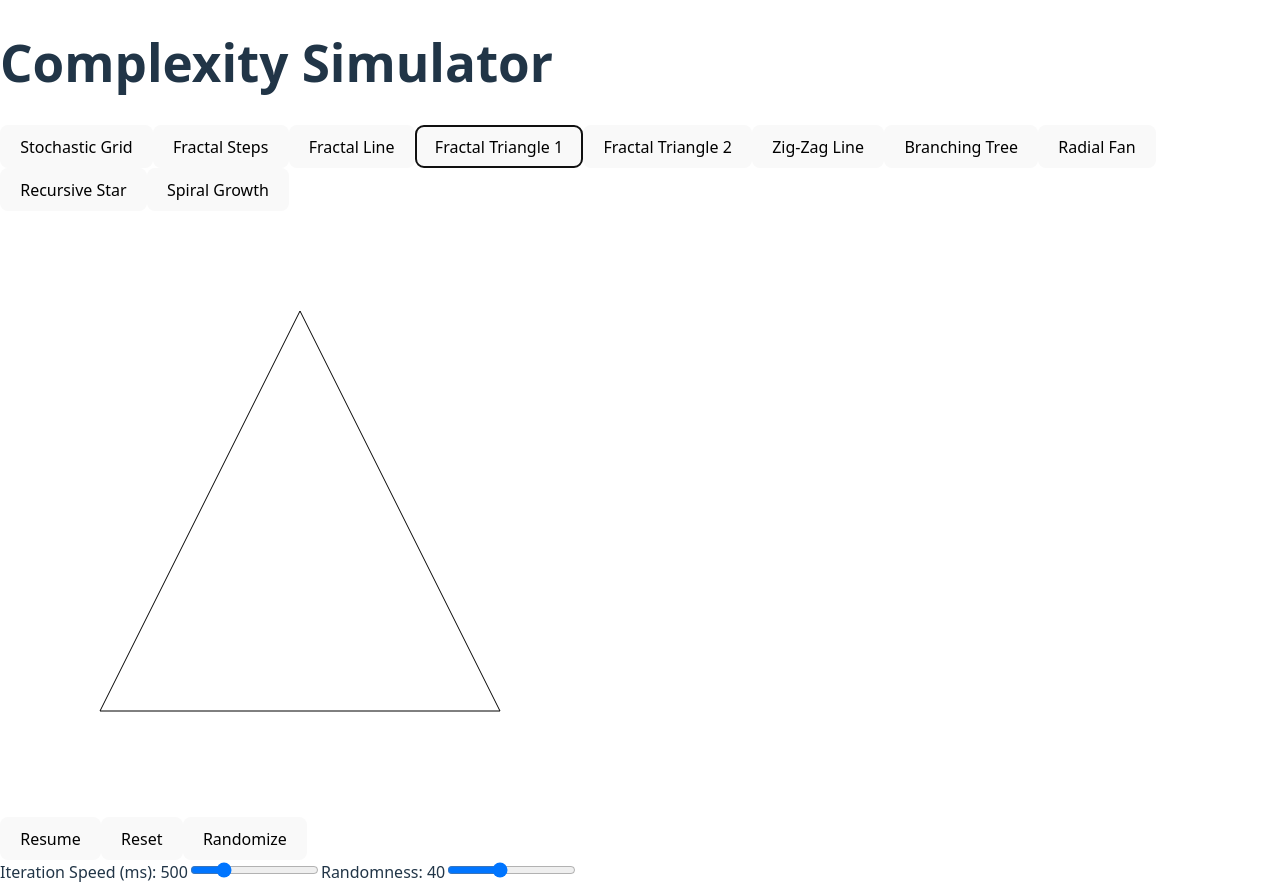
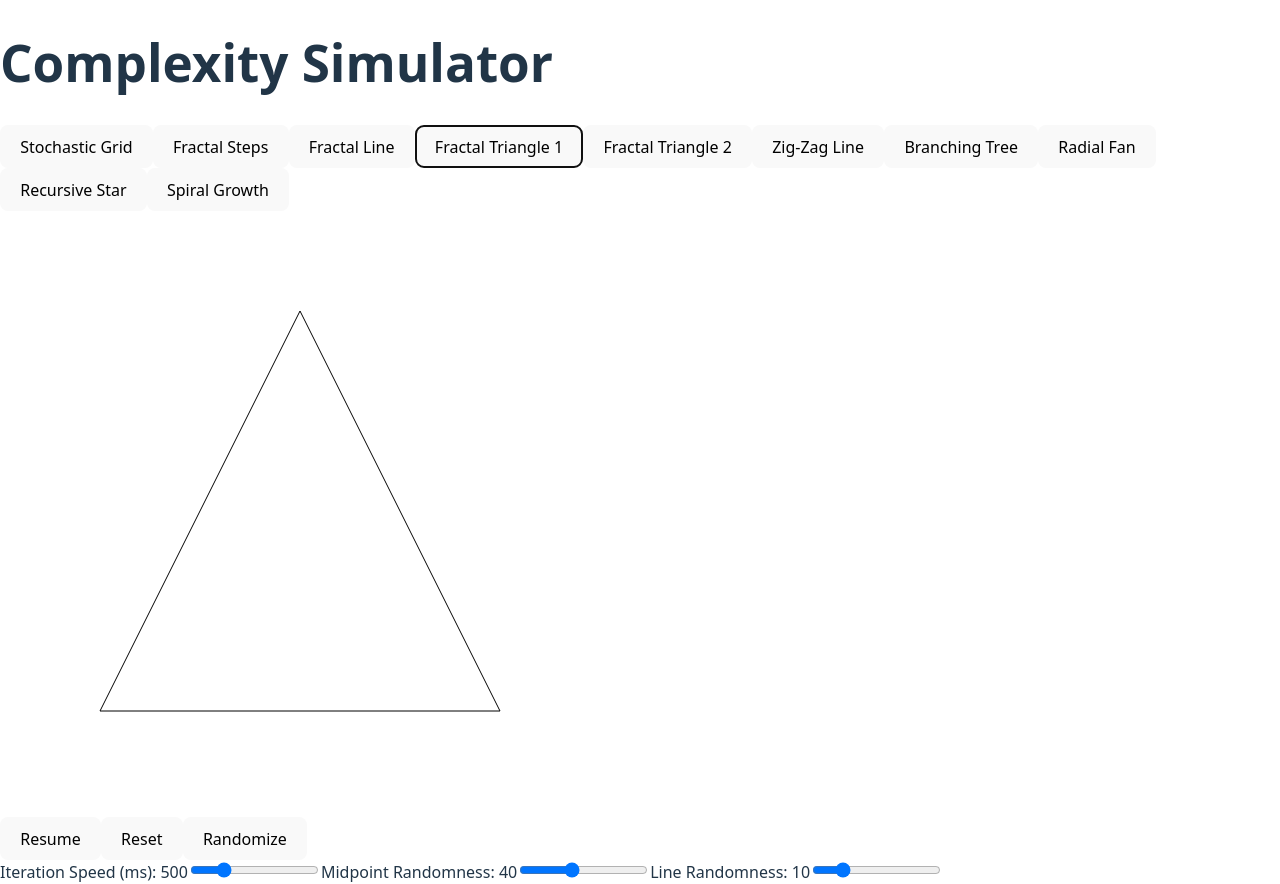
Before and after one commit to jo56/mandlebrot, a React (Vite) app in the folder stochastic-grid/: page / in a window 1280 px wide. Both pictures are taken after a click on the button "Fractal Triangle 1". Built offline with nearby package versions, Linux system fonts and the light colour scheme.

Commit message:
making triangles consistent

```diff
--- a/stochastic-grid/src/components/patterns/FractalLines/Triangle1.tsx
+++ b/stochastic-grid/src/components/patterns/FractalLines/Triangle1.tsx
@@ -1,4 +1,3 @@
-// src/components/FractalLine.tsx
 import React, { useRef, useEffect, useState } from "react";
 
 type Point = { x: number; y: number };
@@ -11,19 +10,30 @@ const initialTriangle: Line[] = [
   { start: { x: 100, y: 500 }, end: { x: 300, y: 100 } },
 ];
 
-
-
-// Function to iterate lines with random splits
-function iterateLines(lines: Line[], randomness: number): Line[] {
+// Function to iterate lines with midpoint offset
+function iterateLines(lines: Line[], randomness: number, lineRandomness: number): Line[] {
   const newLines: Line[] = [];
   lines.forEach(line => {
     const midX = (line.start.x + line.end.x) / 2;
     const midY = (line.start.y + line.end.y) / 2;
     const offset = (Math.random() - 0.5) * randomness;
 
+    // create midpoint with offset
+    let mid = { x: midX, y: midY + offset };
+
+    // optionally jitter start and end points per line
+    const jitterStart = {
+      x: line.start.x + (Math.random() - 0.5) * lineRandomness,
+      y: line.start.y + (Math.random() - 0.5) * lineRandomness,
+    };
+    const jitterEnd = {
+      x: line.end.x + (Math.random() - 0.5) * lineRandomness,
+      y: line.end.y + (Math.random() - 0.5) * lineRandomness,
+    };
+
     newLines.push(
-      { start: line.start, end: { x: midX, y: midY + offset } },
-      { start: { x: midX, y: midY + offset }, end: line.end }
+      { start: jitterStart, end: mid },
+      { start: mid, end: jitterEnd }
     );
   });
   return newLines;
@@ -34,23 +44,21 @@ export default function Triangle1() {
   const [lines, setLines] = useState<Line[]>(initialTriangle);
   const [running, setRunning] = useState(false);
   const [speed, setSpeed] = useState(500); // ms per iteration
-  const [randomness, setRandomness] = useState(40); // offset size
+  const [randomness, setRandomness] = useState(40); // midpoint offset
+  const [lineRandomness, setLineRandomness] = useState(10); // jitter per line
 
   const handleRandomize = () => {
-  const maxSteps = 5; // limit iterations to avoid freezing
-  const randomSteps = Math.floor(Math.random() * maxSteps) + 2; // 2–6 iterations
+    const maxSteps = 5;
+    const randomSteps = Math.floor(Math.random() * maxSteps) + 2;
     let newLines = [...initialTriangle];
-
     for (let i = 0; i < randomSteps; i++) {
-    newLines = iterateLines(newLines, randomness);
-    if (newLines.length > 10000) break; // safety cap
+      newLines = iterateLines(newLines, randomness, lineRandomness);
+      if (newLines.length > 10000) break;
     }
-
     setLines(newLines);
-  setRunning(false); // pause auto-iteration
+    setRunning(false);
   };
 
-  // Render lines on canvas
   useEffect(() => {
     const canvas = canvasRef.current;
     if (!canvas) return;
@@ -69,67 +77,40 @@ export default function Triangle1() {
     });
   }, [lines]);
 
-
-
-  // Automatic iteration loop
   useEffect(() => {
     if (!running) return;
     const interval = setInterval(() => {
-      setLines(prev => iterateLines(prev, randomness));
+      setLines(prev => iterateLines(prev, randomness, lineRandomness));
     }, speed);
     return () => clearInterval(interval);
-  }, [running, speed, randomness]);
+  }, [running, speed, randomness, lineRandomness]);
 
   return (
     <div className="flex flex-col items-center gap-4">
-      <canvas
-        ref={canvasRef}
-        width={600}
-        height={600}
-        className="border border-gray-400"
-      />
+      <canvas ref={canvasRef} width={600} height={600} className="border border-gray-400" />
       <div className="flex gap-2">
-        <button
-          onClick={() => setRunning(r => !r)}
-          className="px-3 py-1 bg-blue-500 text-white rounded"
-        >
+        <button onClick={() => setRunning(r => !r)} className="px-3 py-1 bg-blue-500 text-white rounded">
           {running ? "Pause" : "Resume"}
         </button>
-        <button
-          onClick={() => setLines(initialTriangle)}
-          className="px-3 py-1 bg-gray-500 text-white rounded"
-        >
+        <button onClick={() => setLines(initialTriangle)} className="px-3 py-1 bg-gray-500 text-white rounded">
           Reset
         </button>
-        <button
-  onClick={handleRandomize}
-  className="px-3 py-1 bg-green-500 text-white rounded"
->
+        <button onClick={handleRandomize} className="px-3 py-1 bg-green-500 text-white rounded">
           Randomize
         </button>
       </div>
       <div className="flex flex-col gap-2 w-80">
         <label>
           Iteration Speed (ms): {speed}
-          <input
-            type="range"
-            min={50}
-            max={2000}
-            value={speed}
-            onChange={e => setSpeed(Number(e.target.value))}
-            className="w-full"
-          />
+          <input type="range" min={50} max={2000} value={speed} onChange={e => setSpeed(Number(e.target.value))} className="w-full" />
         </label>
         <label>
-          Randomness: {randomness}
-          <input
-            type="range"
-            min={0}
-            max={100}
-            value={randomness}
-            onChange={e => setRandomness(Number(e.target.value))}
-            className="w-full"
-          />
+          Midpoint Randomness: {randomness}
+          <input type="range" min={0} max={100} value={randomness} onChange={e => setRandomness(Number(e.target.value))} className="w-full" />
+        </label>
+        <label>
+          Line Randomness: {lineRandomness}
+          <input type="range" min={0} max={50} value={lineRandomness} onChange={e => setLineRandomness(Number(e.target.value))} className="w-full" />
         </label>
       </div>
     </div>
```
Lines whose indentation alone changed are shown as unchanged.
